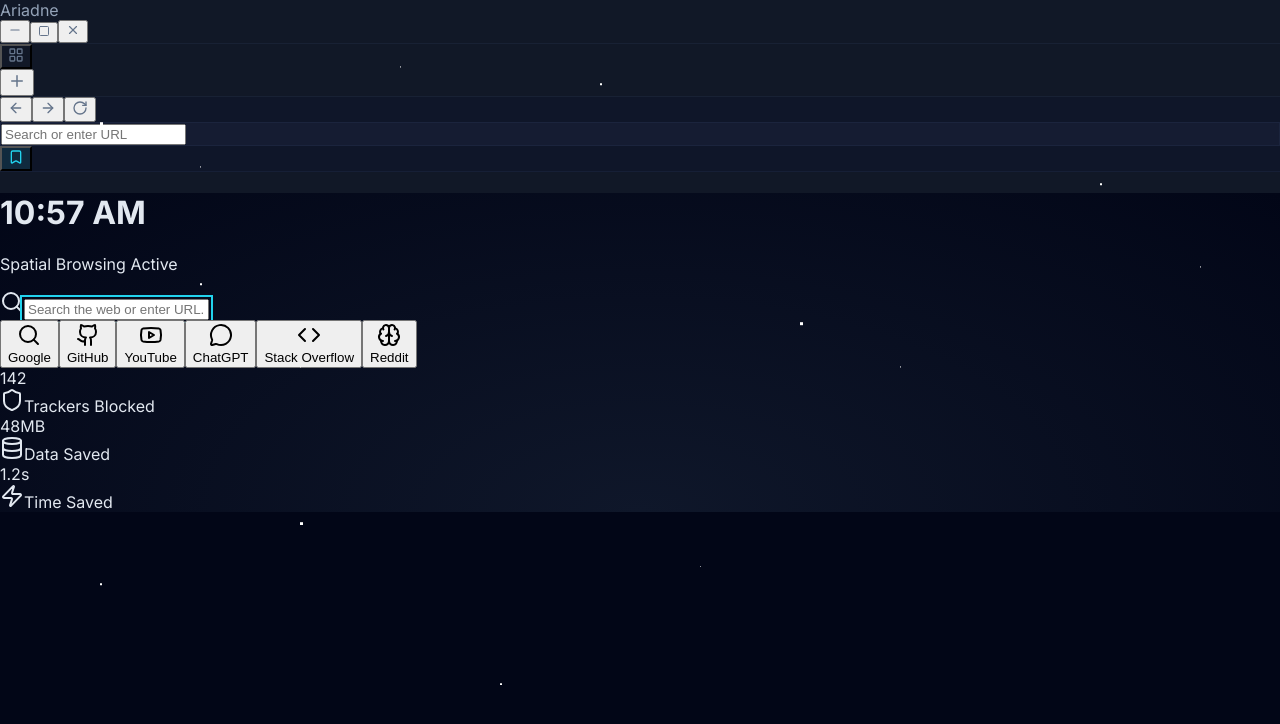
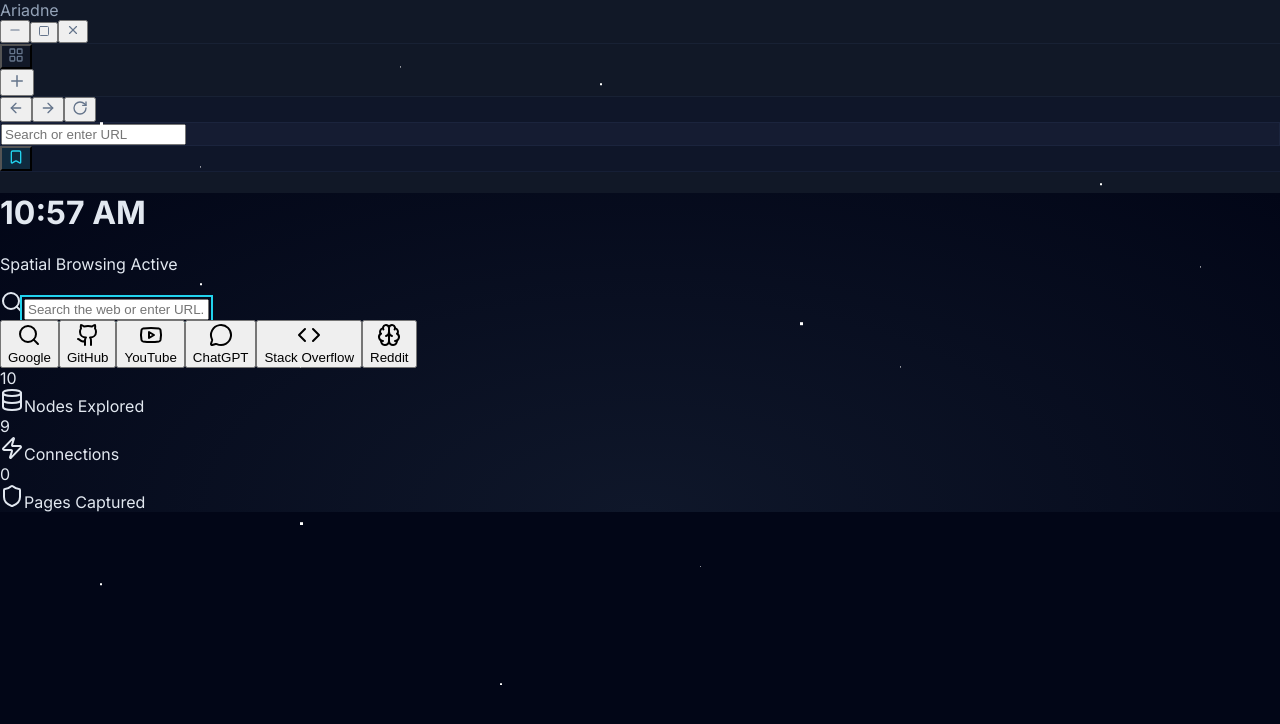
Before and after one commit to Nuuvixx/Synapse, a React (Vite) app in the folder ariadne-browser/app/renderer/: page / in a window 1280 px wide. Shown: the top 724 px of the page. Built offline with nearby package versions, Linux system fonts and the light colour scheme.

Commit message:
Feat: Implement glassmorphic dashboard home page

```diff
--- a/ariadne-browser/app/renderer/src/components/browser/WelcomePage.tsx
+++ b/ariadne-browser/app/renderer/src/components/browser/WelcomePage.tsx
@@ -12,6 +12,7 @@
 import { motion } from 'framer-motion';
 import { Github, Youtube, Brain, MessageCircle, Code, Search, Shield, Zap, Database } from 'lucide-react';
 import { useEffect, useState } from 'react';
+import { useGraphStore } from '@/store/graphStore';
 
 interface WelcomePageProps {
     onNavigate: (url: string) => void;
@@ -28,6 +29,12 @@
 
 export function WelcomePage({ onNavigate }: WelcomePageProps) {
     const [time, setTime] = useState(new Date().toLocaleTimeString([], { hour: '2-digit', minute: '2-digit' }));
+    const nodes = useGraphStore(state => state.nodes);
+    const edges = useGraphStore(state => state.edges);
+
+    const screenshotsCount = nodes.filter(n => n.screenshot).length;
+    const nodesCount = nodes.length;
+    const edgesCount = edges.length;
 
     useEffect(() => {
         const timer = setInterval(() => {
@@ -79,7 +86,7 @@
                         <input
                             type="text"
                             placeholder="Search the web or enter URL..."
-                            className="bg-transparent border-none outline-none text-lg text-white placeholder-gray-500 w-full font-light"
+                            className="bg-transparent border-none outline-none focus:outline-none focus:ring-0 focus-visible:ring-0 text-lg text-white placeholder-gray-500 w-full font-light"
                             onKeyDown={(e) => {
                                 if (e.key === 'Enter') {
                                     onNavigate(e.currentTarget.value);
@@ -123,9 +130,9 @@
                 transition={{ duration: 0.7, delay: 0.4 }}
                 className="w-full bg-slate-900/40 backdrop-blur-md border-t border-white/5 py-4 px-8 flex justify-center gap-16"
             >
-                <StatItem icon={Shield} value="142" label="Trackers Blocked" color="text-orange-400" />
-                <StatItem icon={Database} value="48MB" label="Data Saved" color="text-cyan-400" />
-                <StatItem icon={Zap} value="1.2s" label="Time Saved" color="text-purple-400" />
+                <StatItem icon={Database} value={nodesCount.toString()} label="Nodes Explored" color="text-cyan-400" />
+                <StatItem icon={Zap} value={edgesCount.toString()} label="Connections" color="text-purple-400" />
+                <StatItem icon={Shield} value={screenshotsCount.toString()} label="Pages Captured" color="text-orange-400" />
             </motion.div>
 
             <style>{`
```
